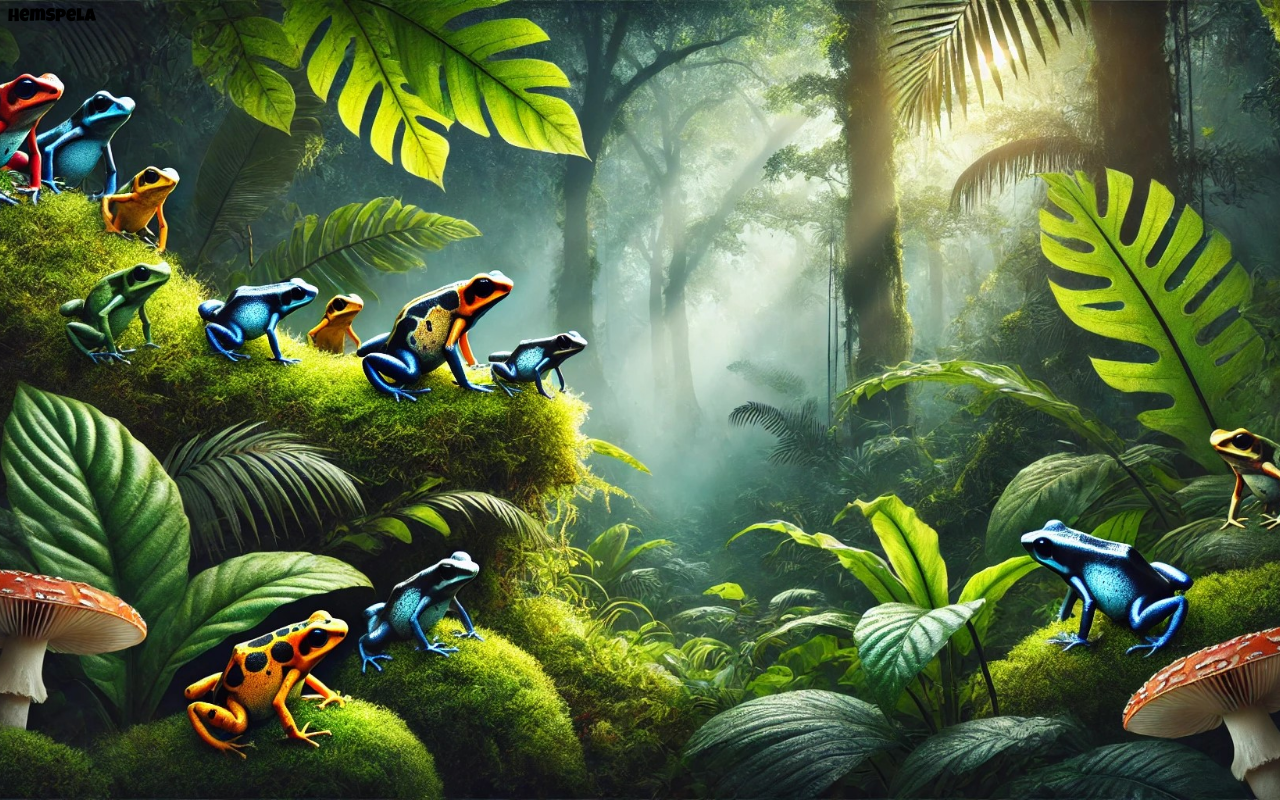
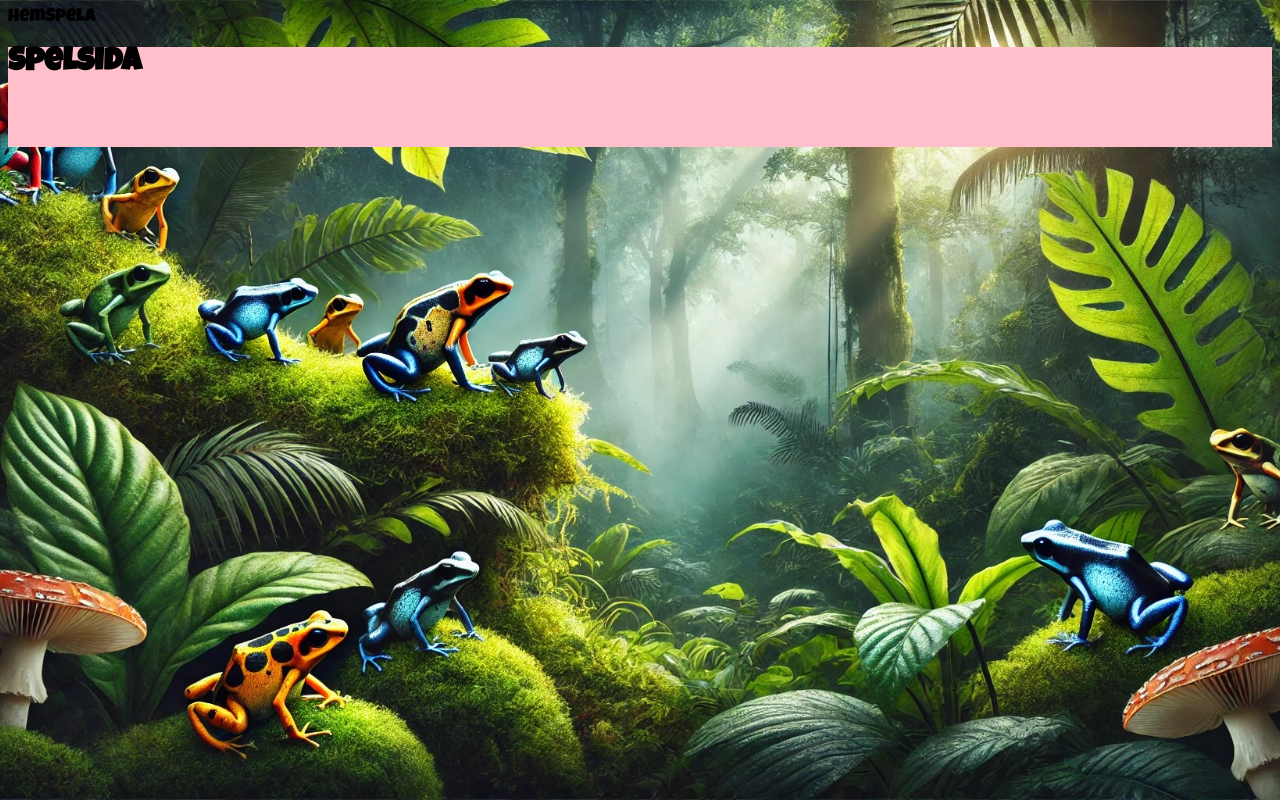
Before and after one commit to oliviaalmseger/Medieinstitutet-GroupProject-Vue-Pilgiftsgrodorna, a Vue app: page /game in a window 1280 px wide. Before the commit this address had no page. Built offline with nearby package versions, Linux system fonts and the light colour scheme; a web font is replaced by a local one.

Commit message:
fix: routing to game

```diff
--- a/src/router/index.js
+++ b/src/router/index.js
@@ -14,6 +14,11 @@
                 name: 'start-game',
                 component: () => import('../views/StartGameView.vue'),
             },
+            {
+                path: '/game',
+                name: 'game',
+                component: () => import('../views/GameView.vue'),
+            },
         ],
     })
 
--- a/src/views/GameViev.vue
+++ b/src/views/GameView.vue
@@ -2,12 +2,15 @@
 </script>
 
 <template>
-    <div class="background"></div>
-    <h1>Spelsida</h1>
+    <div class="background">
+        <h1>Spelsida</h1>
+    </div>
 </template>
 
 <style scoped>
 .background {
     background-color: pink;
+    width: 100%;
+    height: 100px;
 }
 </style>
--- a/src/views/StartGameView.vue
+++ b/src/views/StartGameView.vue
@@ -1,8 +1,15 @@
 <script setup lang="js">
+import { useRouter } from 'vue-router';
+const router = useRouter();
+
+const startGame = () => {
+  router.push('/game'); // Navigate to /game
+};
 </script>
 
 <template>
     <div class="background">Info om spel</div>
+    <button @click="startGame">Start Game</button>
 </template>
 
 <style scoped>
```
